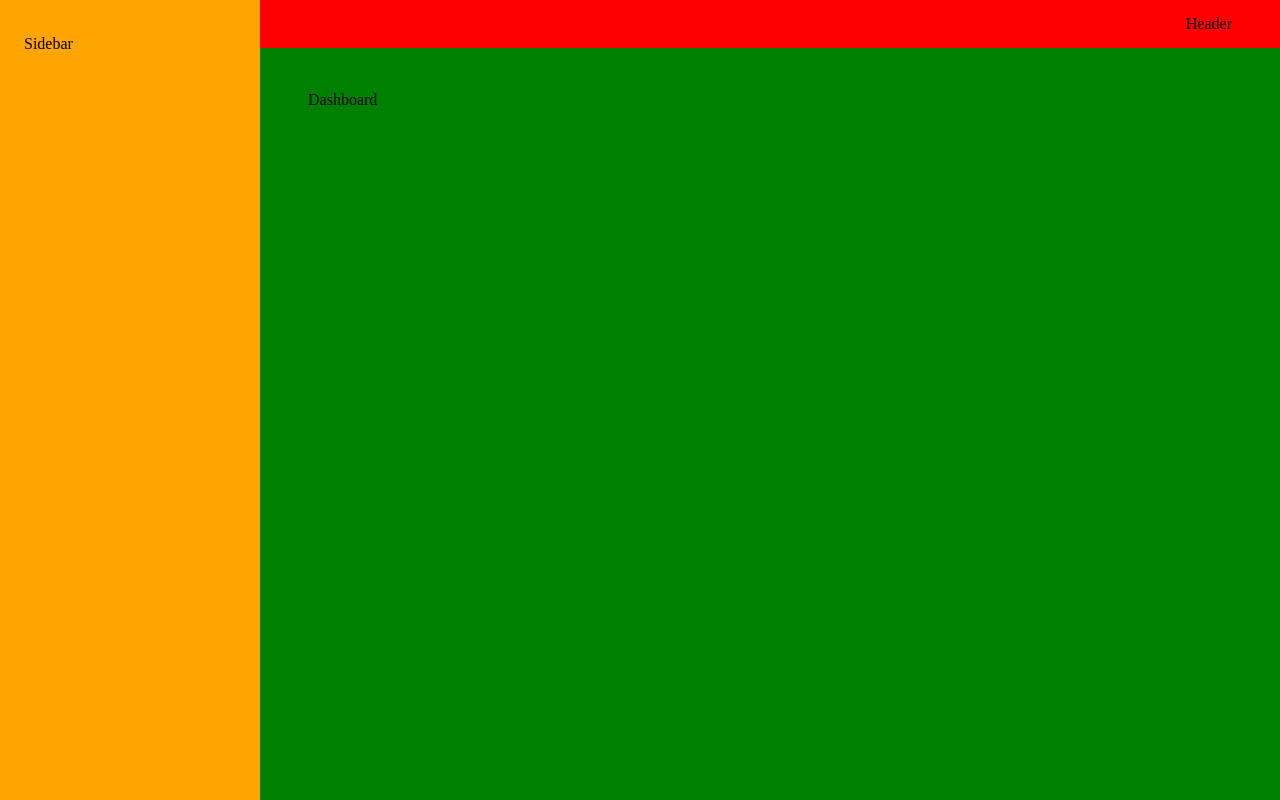
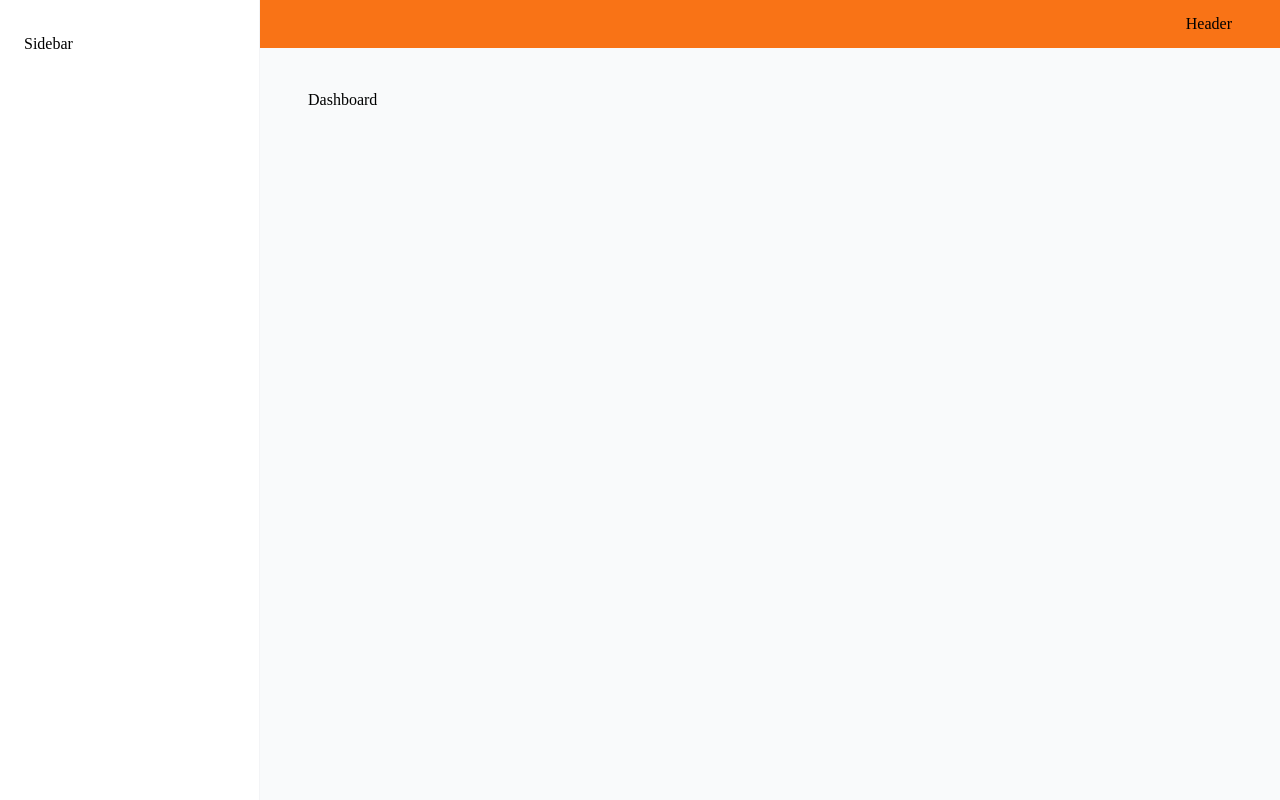
Before and after one commit to DonRadonZ/MyPortal-Website, a React (Vite) app in the folder frontend/: page /dashboard in a window 1280 px wide. Built offline with nearby package versions, Linux system fonts and the light colour scheme.

Commit message:
update: layout design part

```diff
--- a/frontend/src/components/Layout/AppLayout.tsx
+++ b/frontend/src/components/Layout/AppLayout.tsx
@@ -11,7 +11,7 @@ const StyledAppLayout = styled.div`
     `
 
 const Main = styled.main`
-  background-color: green;
+  background-color: #f9fafb;
   padding: 4rem 4.8rem 6.4rem;
 `
 
--- a/frontend/src/components/Layout/Header.tsx
+++ b/frontend/src/components/Layout/Header.tsx
@@ -1,7 +1,7 @@
 import styled from "styled-components"
 
 const StyledHeader = styled.header`
-background-color: red;
+background-color: #f97316;
 padding: 1.2rem 4.8rem;
 
 display: flex;
@@ -12,6 +12,8 @@ justify-content: flex-end;
 
 export default function Header() {
   return (
-    <StyledHeader>Header</StyledHeader>
+    <StyledHeader>
+      Header
+    </StyledHeader>
   )
 }
--- a/frontend/src/components/Layout/Sidebar.tsx
+++ b/frontend/src/components/Layout/Sidebar.tsx
@@ -1,10 +1,10 @@
 import styled from "styled-components"
 
 const StyledSidebar = styled.aside`
-  background-color: orange;
+  background-color: #fff;
     padding: 3.2rem 2.4rem;
 
-
+    border-right: 1px solid #f3f4f6;
     grid-row: 1 / -1;
     display: flex;
     flex-direction: column;
```
Also changed, not shown: frontend/src/components/Layout/HeaderMenu.tsx (added).
